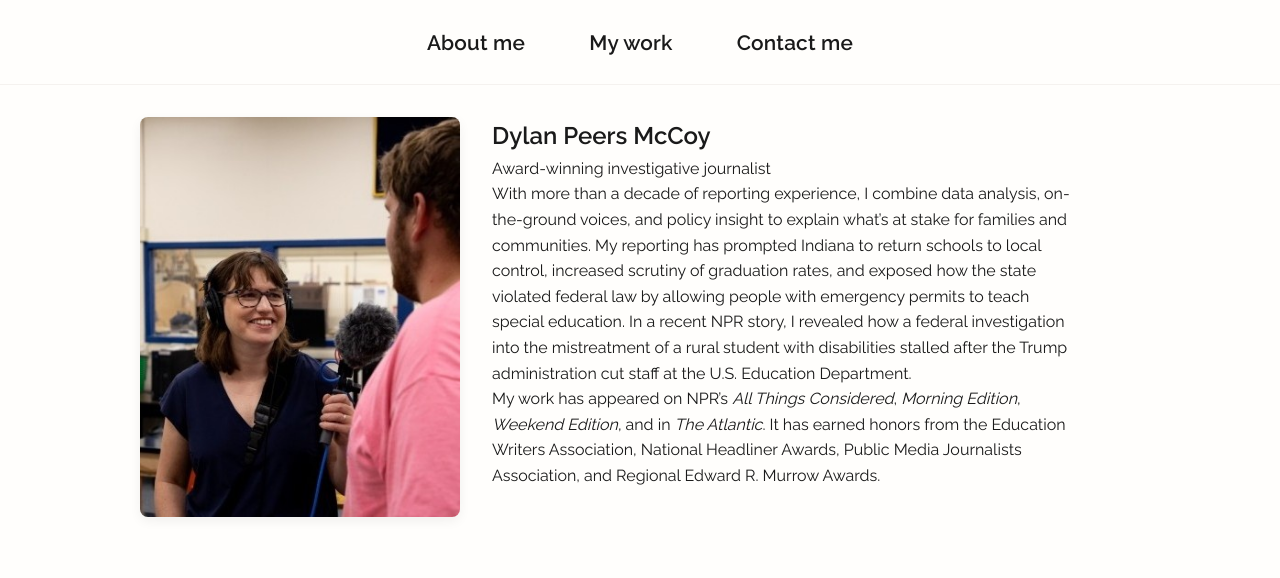
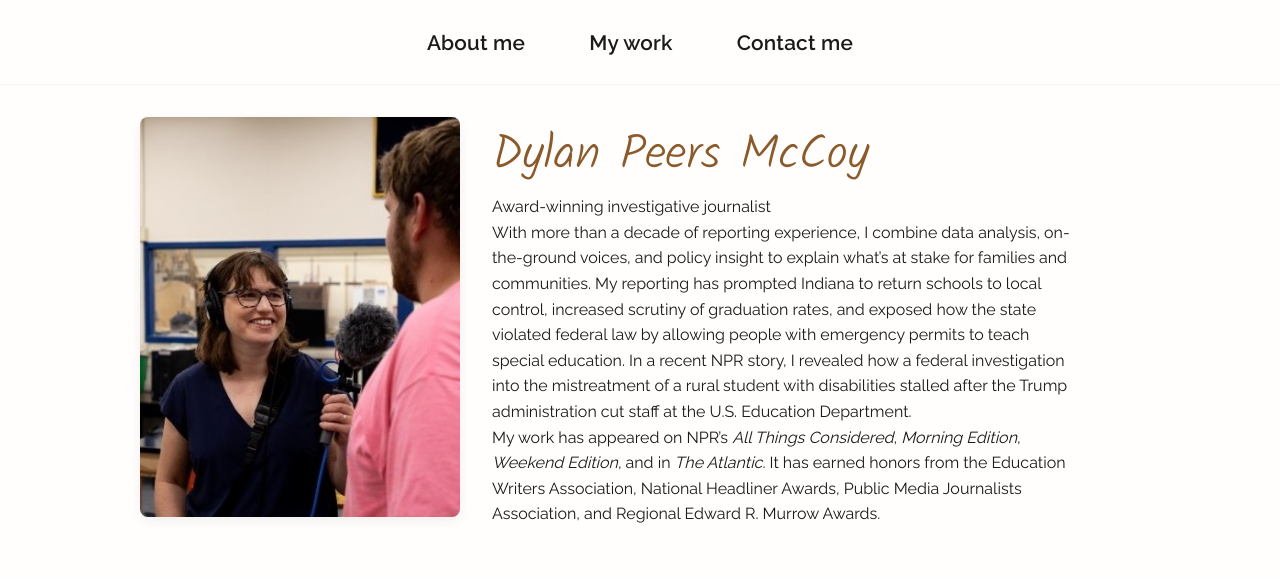
Before and after one commit to dylanpmccoy/dylanpmccoy.github.io, a plain HTML site: page about/index.html in a window 1280 px wide. Drawn offline with Linux system fonts and the light colour scheme.

Commit message:
Update styles.css

```diff
--- a/styles.css
+++ b/styles.css
@@ -51,6 +51,15 @@ body {
 .nav__link:hover {
   background: var(--surface);
   color: var(--accent);
+}
+
+h1 {
+  font-family: 'Kalam', cursive;
+  font-weight: 300;
+  font-size: 3rem;
+  color: var(--accent); /* applies the brown accent color */
+  letter-spacing: -0.2px;
+  margin: 0;
 }
 
 .about {
```
